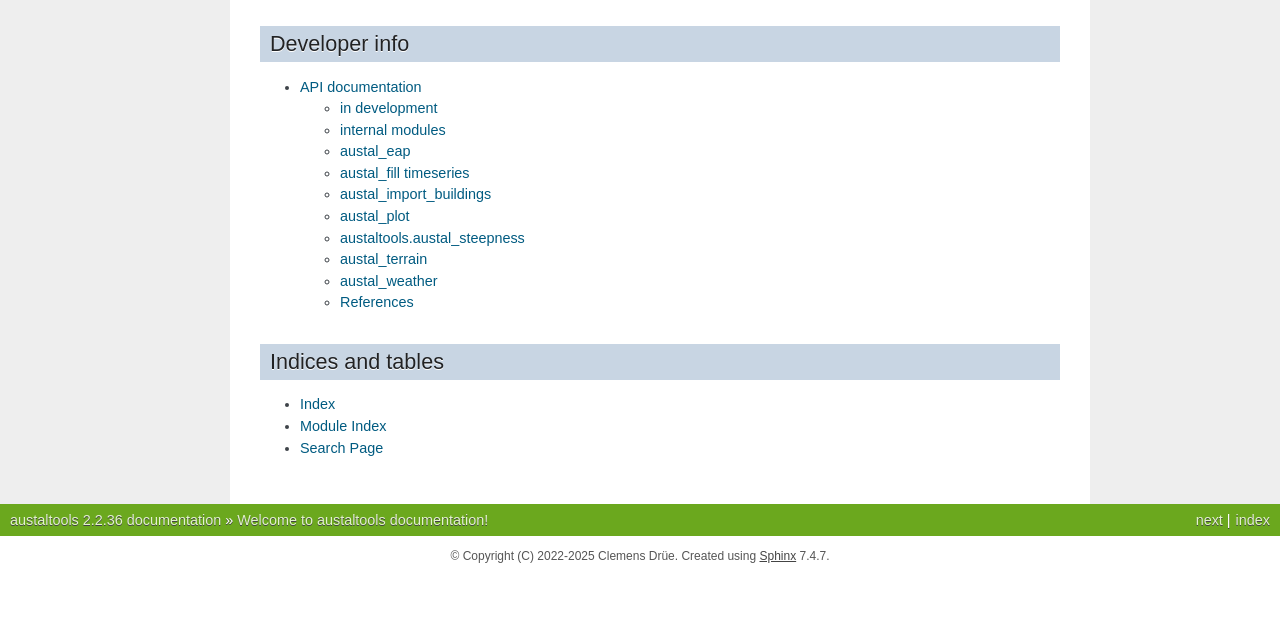
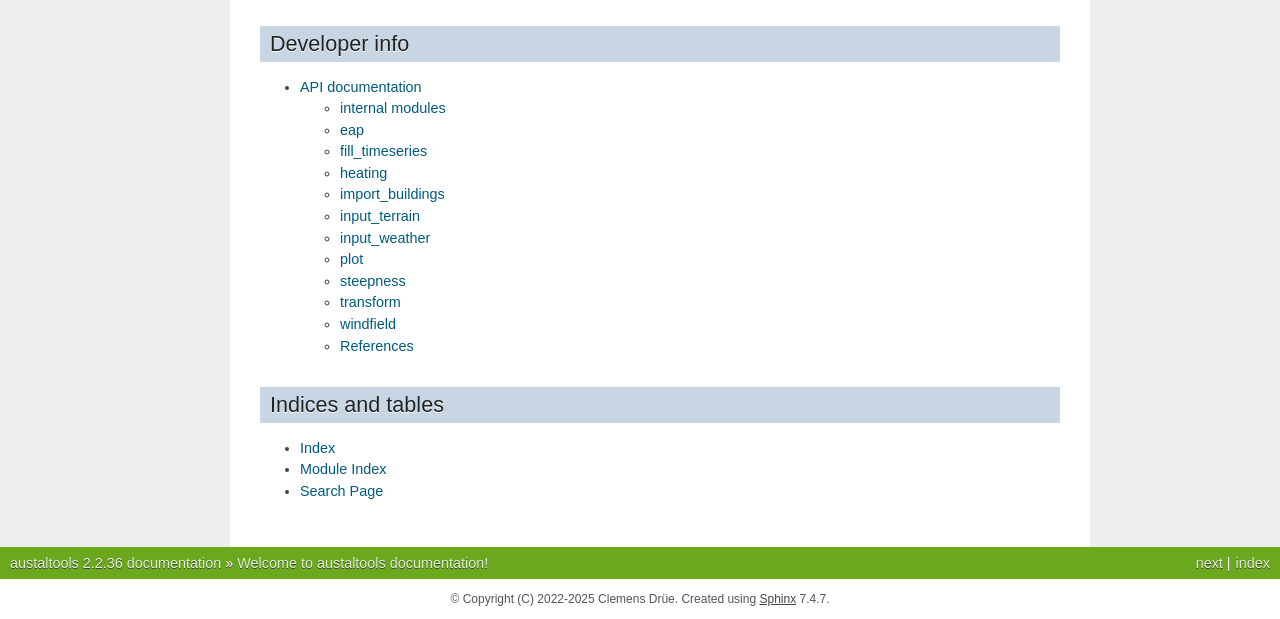
Before and after one commit to cdruee/austaltools, a Sphinx documentation site: the page built from docs/index.rst, in a window 1280 px wide and 900 px high, scrolled down 1400 px, cut to the strip 281-900 px from the top of the window. Built offline with Sphinx 7.4.7, drawn with Linux system fonts in a browser that asks for light colours; before the commit the page ends 2257 px from its top, so only the background shows below that.

Commit message:
updated docs

```diff
--- a/docs/apidoc.rst
+++ b/docs/apidoc.rst
@@ -1,28 +1,19 @@
 *****************
 API documentation
 *****************
-
-==============
-in development
-==============
-
-heating
--------
-.. automodule:: austaltools.heating
-   :members:
 
 ================
 internal modules
 ================
 
-_common
--------
-.. automodule:: austaltools._common
-   :members:
-
 _corine
 -------
 .. automodule:: austaltools._corine
+   :members:
+
+_datasets
+---------
+.. automodule:: austaltools._datasets
    :members:
 
 _dispersion
@@ -60,53 +51,79 @@ _version
 .. automodule:: austaltools._version
    :members:
 
+_wmo_metadata
+--------
+.. automodule:: austaltools._wmo_metadata
+   :members:
+
 ==========
-austal_eap
+eap
 ==========
 
 .. automodule:: austaltools.eap
    :members:
 
 ======================
-austal_fill timeseries
+fill_timeseries
 ======================
 
 .. automodule:: austaltools.fill_timeseries
    :members:
 
+======================
+heating
+======================
+
+.. automodule:: austaltools.heating
+   :members:
+
 ========================
-austal_import_buildings
+import_buildings
 ========================
 
 .. automodule:: austaltools.import_buildings
    :members:
 
+==============
+input_terrain
+==============
+
+.. automodule:: austaltools.input_terrain
+   :members:
+
+==============
+input_weather
+==============
+
+.. automodule:: austaltools.input_weather
+   :members:
+
 ===========
-austal_plot
+plot
 ===========
 
 .. automodule:: austaltools.plot
    :members:
 
 ============================
-austaltools.austal_steepness
+steepness
 ============================
 
 .. automodule:: austaltools.steepness
    :members:
 
-==============
-austal_terrain
-==============
+============================
+transform
+============================
 
-.. automodule:: austaltools.input_terrain
+.. automodule:: austaltools.transform
    :members:
 
-==============
-austal_weather
-==============
+============================
+windfield
+============================
 
-.. automodule:: austaltools.input_weather
+.. automodule:: austaltools.windfield
    :members:
 
 ==========
```
Also changed, not shown: other parts of docs/apidoc.rst (+10 -10 lines).
